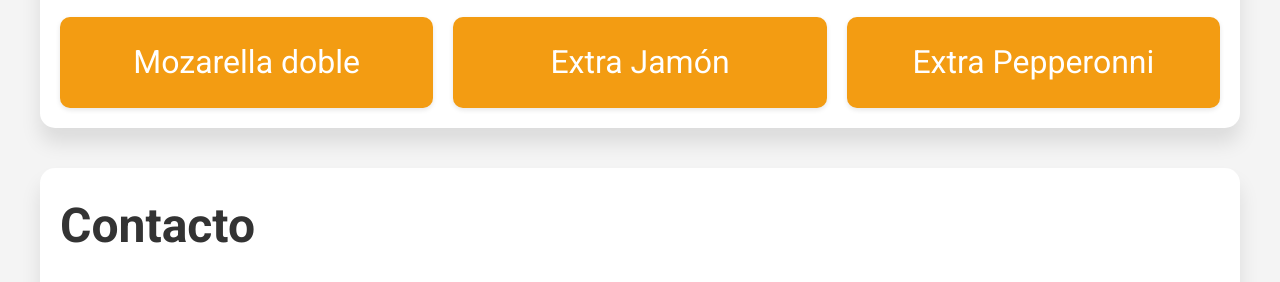
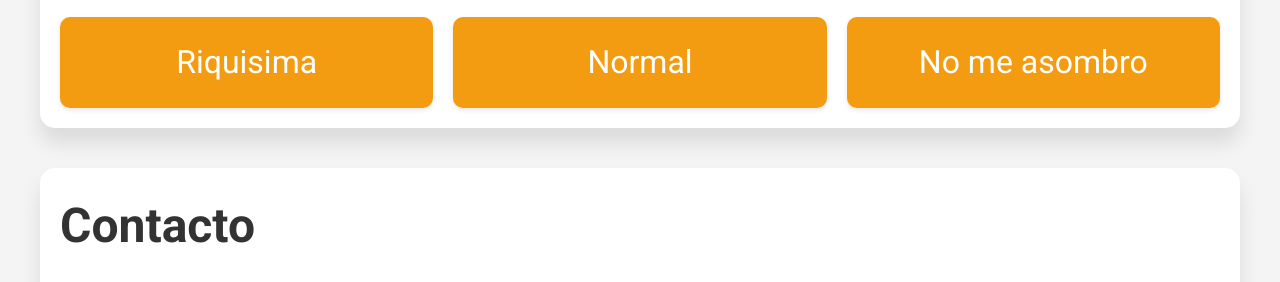
Before and after one commit to amasciot/amasciot.github.io, a plain HTML site: page index.html in a window 1280 px wide. Shown: the part 771-1053 px from the top of the page. Drawn offline with Linux system fonts and the light colour scheme.

Commit message:
Update index.html

```diff
--- a/index.html
+++ b/index.html
@@ -41,9 +41,9 @@
             <h2>Reseñas</h2>
             <div class="grid-container">
                 <!-- Reseñas -->
-                <div class="grid-item">Mozarella doble</div>
-                <div class="grid-item">Extra Jamón</div>
-                <div class="grid-item">Extra Pepperonni</div>
+                <div class="grid-item">Riquisima</div>
+                <div class="grid-item">Normal</div>
+                <div class="grid-item">No me asombro</div>
             </div>
         </section>
         <section id="contacto">
```
